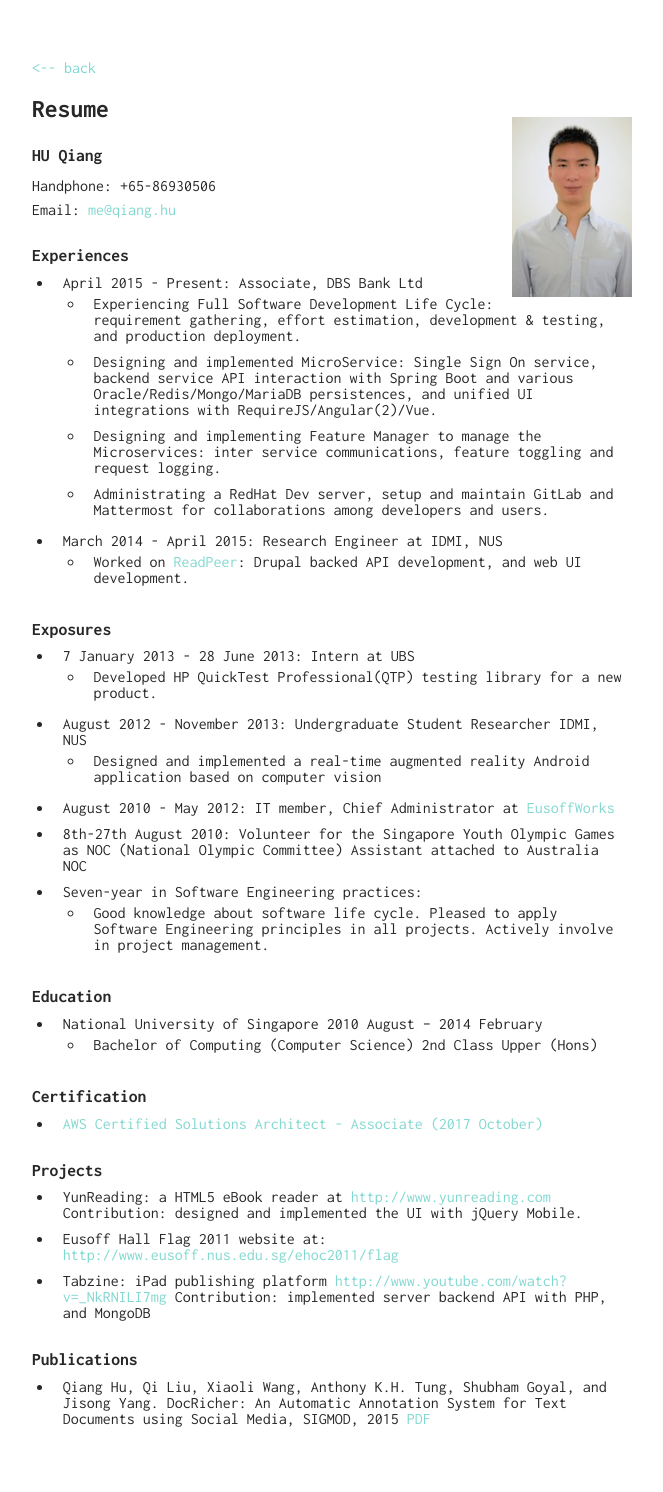
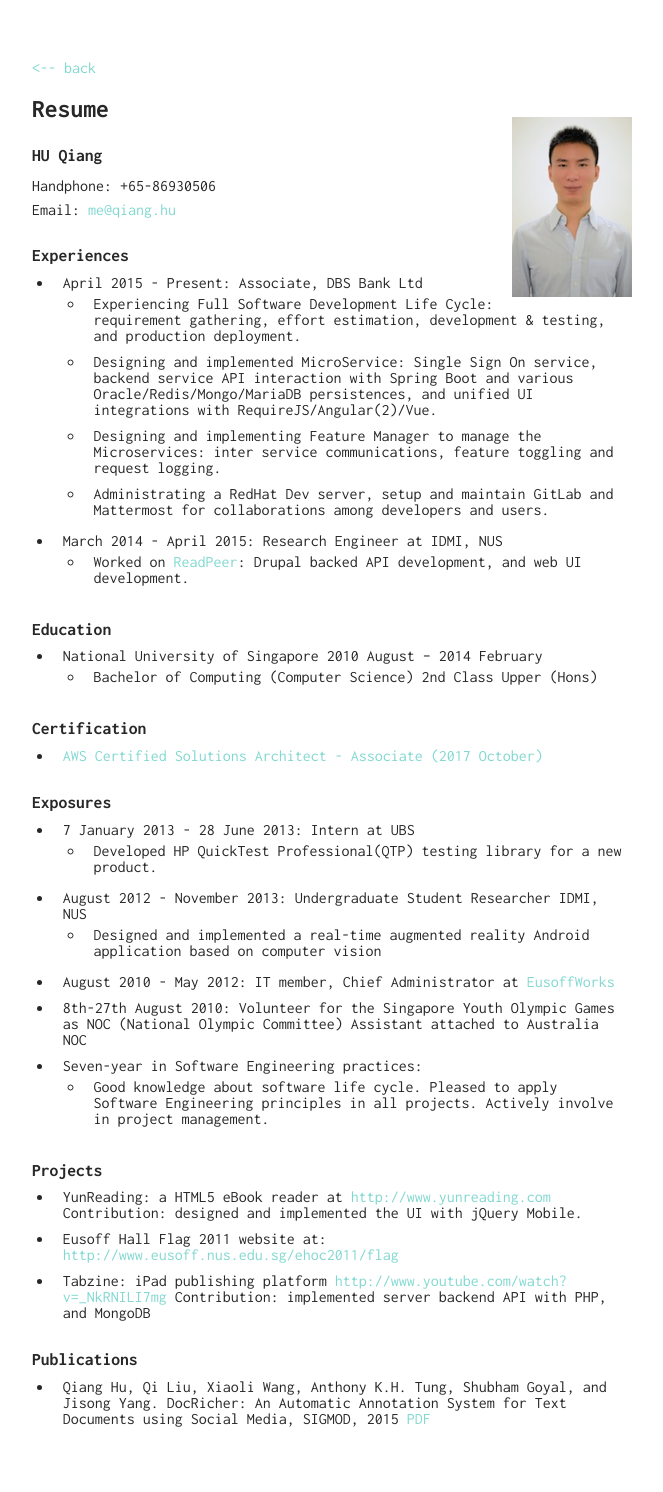
Before and after one commit to huqiang/huqiang.github.io, a Jekyll site: the page built from resume/index.markdown, in a window 1280 px wide. Shown: the whole page, without its empty margins (308-971 px from the left). Built offline with Jekyll 4.4.1, drawn with Linux system fonts in a browser that asks for light colours; part of the change alters nothing that is shown.

```diff
--- a/resume/index.markdown
+++ b/resume/index.markdown
@@ -23,6 +23,13 @@ _Email: <me@qiang.hu>_
 * March 2014 - April 2015: **Research Engineer** at IDMI, NUS
   * Worked on [ReadPeer](http://readpeer.com): Drupal backed API development, and web UI development.
 
+## Education
+* National University of Singapore 2010 August -- 2014 February
+  * Bachelor of Computing (Computer Science) 2nd Class Upper (Hons)
+
+## Certification
+* [AWS Certified Solutions Architect - Associate (2017 October)](https://www.certmetrics.com/amazon/public/badge.aspx?i=1&t=c&d=2017-10-23&ci=AWS00330872)
+
 ## Exposures
 * 7 January 2013 - 28 June 2013: **Intern** at UBS
 	* Developed HP QuickTest Professional(QTP) testing library for a new product.
@@ -33,13 +40,6 @@ _Email: <me@qiang.hu>_
 *	Seven-year in Software Engineering practices:
 	* Good knowledge about software life cycle. Pleased to apply Software Engineering principles in all projects. Actively involve in project management.
 
-## Education
-* National University of Singapore 2010 August -- 2014 February
-  * Bachelor of Computing (Computer Science) 2nd Class Upper (Hons)
-
-## Certification
-* [AWS Certified Solutions Architect - Associate (2017 October)](https://www.certmetrics.com/amazon/public/badge.aspx?i=1&t=c&d=2017-10-23&ci=AWS00330872)
-
 ## Projects
 * YunReading: a HTML5 eBook reader at <http://www.yunreading.com>
 	Contribution: designed and implemented the UI with jQuery Mobile.
```
